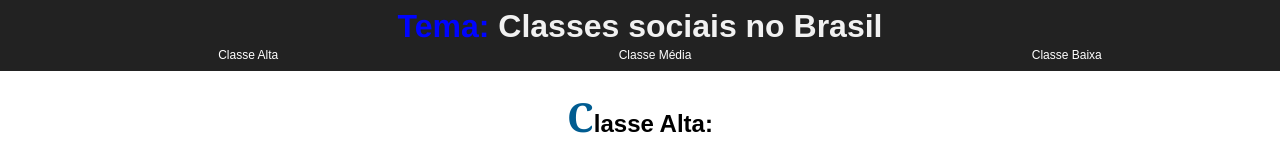
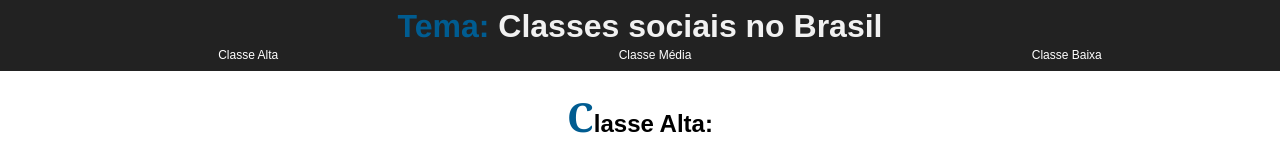
Before and after one commit to Thalles-Kissel/Classes-sociais, a plain HTML site: page index.html in a window 1280 px wide. Shown: the top 159 px of the page. Drawn offline with Linux system fonts and the light colour scheme.

Commit message:
Update style.css

```diff
--- a/style.css
+++ b/style.css
@@ -96,7 +96,7 @@ h1::before {
     background-image: url();
     content: "Tema:";
     font-weight: 900;
-    color: rgb(0, 4, 255);
+    color: #005c91;
 }
 
 
```
